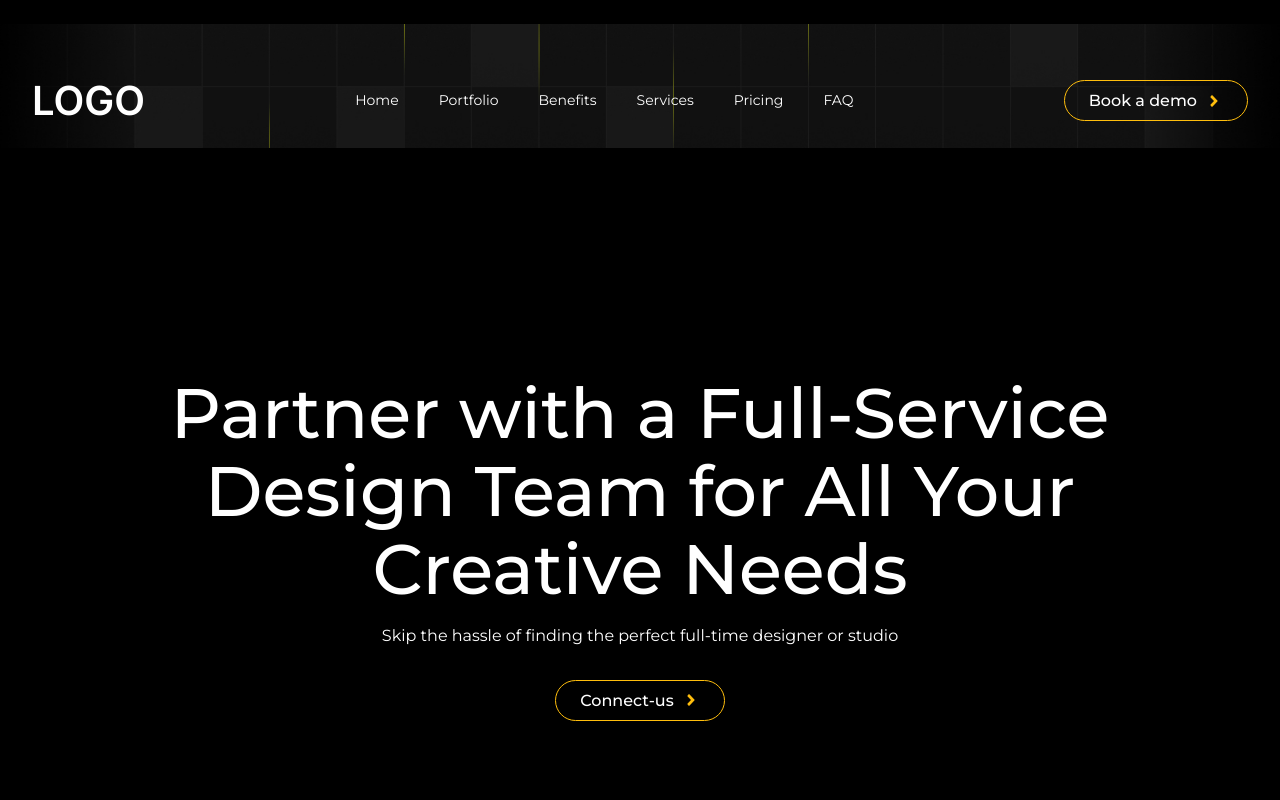
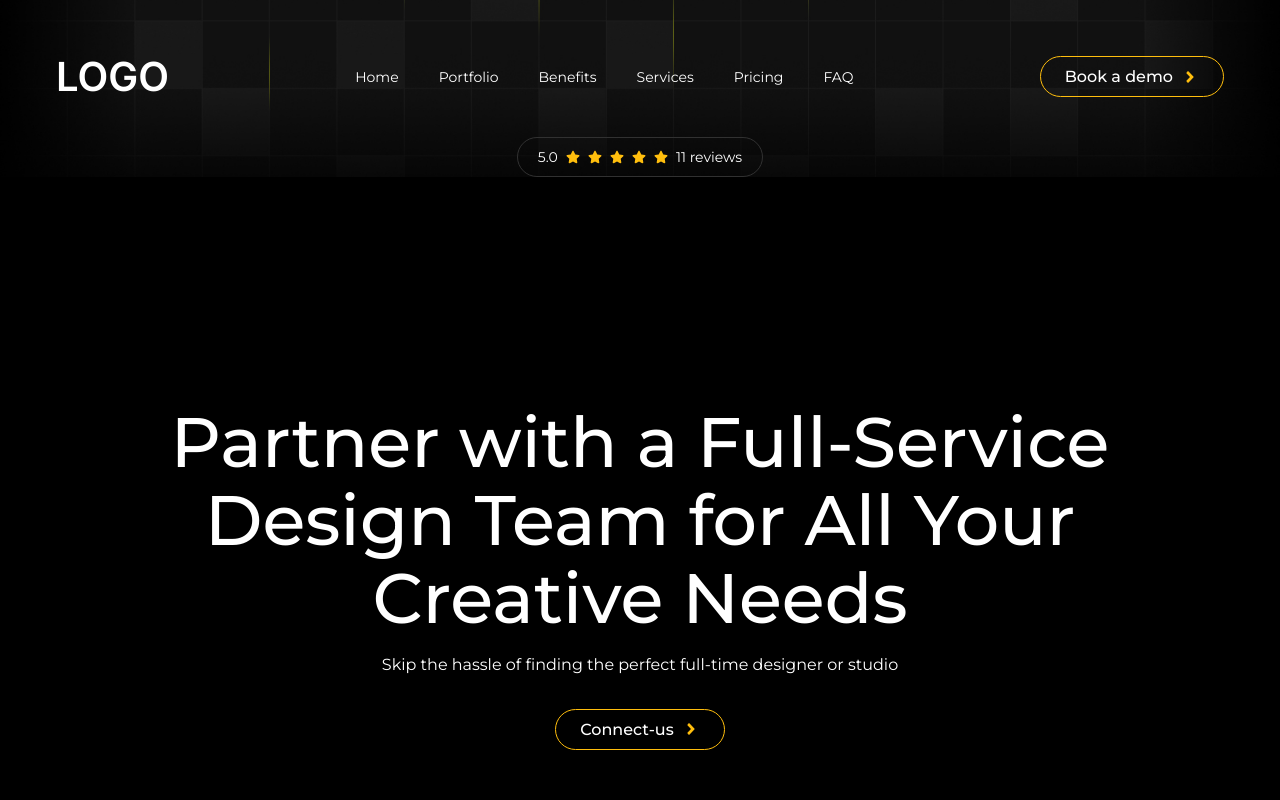
Before and after one commit to aswinullas18/Progbiz, a Next.js app: page / in a window 1280 px wide. Shown: the top 800 px of the page. Built offline with nearby package versions, Linux system fonts and the light colour scheme.

Commit message:
Updated-8

```diff
--- a/app/globals.css
+++ b/app/globals.css
@@ -4,10 +4,6 @@
   --font-montserrat: 'Montserrat', sans-serif;
 }
 
-html,body{
-  margin: 0;
-  padding: 0;
-}
 @keyframes scroll-left {
   0% {
     transform: translateX(0);
--- a/app/layout.tsx
+++ b/app/layout.tsx
@@ -17,7 +17,7 @@ export default function RootLayout({
   return (
     <html lang="en">
       <body className={`bg-black ${montserrat.className} ${inter.className} font-sans`}>
-        <div>Hello from layout</div>
+
         {children}
       </body>
     </html>
--- a/components/Home/Hero/Hero.tsx
+++ b/components/Home/Hero/Hero.tsx
@@ -1,13 +1,12 @@
-import { montserrat } from '@/lib/font';
-import { FaAngleRight } from 'react-icons/fa';
+import { montserrat } from '@/lib/font'
+import { FaAngleRight } from 'react-icons/fa'
 
 const Hero = () => {
   return (
-
-    <div className="relative w-full h-screen flex items-center  bg-black justify-center text-center -mt-34 z-1 px-4 overflow-visible">
-      <div className="w-full sm:w-[90%] md:w-[80%] max-w-screen-xl mx-auto flex flex-col items-center space-y-4">
+    <div className="relative w-full min-h-screen flex items-center justify-center bg-black text-center px-4 overflow-visible">
+      <div className="w-full sm:w-[90%] md:w-[80%] max-w-screen-xl mx-auto flex flex-col items-center space-y-4 mt-0">
         <h1
-          className={`text-[36px] sm:text-[50px] md:text-[60px] lg:text-[70px] font-medium leading-[110%] sm:leading-[72px] md:leading-[77.7px] tracking-[0] text-center align-middle text-white ${montserrat.className}`}
+          className={`text-[36px] sm:text-[50px] md:text-[60px] lg:text-[70px] font-medium leading-[110%] sm:leading-[72px] md:leading-[77.7px] tracking-[0] text-center text-white ${montserrat.className}`}
         >
           Partner with a Full-Service <br />
           Design Team for All Your <br />
@@ -15,18 +14,20 @@ const Hero = () => {
         </h1>
 
         <p
-          className={`text-center align-middle text-[14px] sm:text-[16px] leading-[20px] sm:leading-[23.2px] text-white font-normal ${montserrat.className}`}
+          className={`text-[14px] sm:text-[16px] leading-[20px] sm:leading-[23.2px] text-center text-white font-normal ${montserrat.className}`}
         >
           Skip the hassle of finding the perfect full-time designer or studio
         </p>
 
-        <button className={`group mt-2 sm:mt-4 flex items-center gap-2 bg-transparent border border-[#FFBE0D] text-white font-medium text-[14px] sm:text-[16px] leading-[23.2px] px-5 sm:px-6 py-2 rounded-full hover:bg-[#FFBE0D] hover:text-black transition ${montserrat.className}`}>
+        <button
+          className={`group mt-2 sm:mt-4 flex items-center gap-2 bg-transparent border border-[#FFBE0D] text-white font-medium text-[14px] sm:text-[16px] leading-[23.2px] px-5 sm:px-6 py-2 rounded-full hover:bg-[#FFBE0D] hover:text-black transition ${montserrat.className}`}
+        >
           Connect-us
           <FaAngleRight className="text-[#FFBE0D] text-lg group-hover:translate-x-1 transition-transform" />
         </button>
       </div>
     </div>
-  );
-};
+  )
+}
 
-export default Hero;
+export default Hero
--- a/components/Home/Home.tsx
+++ b/components/Home/Home.tsx
@@ -13,7 +13,7 @@ import Footer from './Footer/Footer'
 import ResponsiveNav from './Navbar/ResponsiveNav'
 
 const Home = () => {
-  return <div className='overflow-hidden'>
+  return <div >
     <ResponsiveNav/>
     <Hero/>
     <Proj/>
--- a/components/Home/Navbar/Nav.tsx
+++ b/components/Home/Navbar/Nav.tsx
@@ -1,45 +1,53 @@
 import React from 'react'
 import { NavLinks } from '@/constant/constant'
-import { inter,montserrat } from '@/lib/font'
-import { FaAngleRight } from 'react-icons/fa';
+import { inter, montserrat } from '@/lib/font'
+import { FaAngleRight, FaStar } from 'react-icons/fa'
 import Link from 'next/link'
 
 const Nav = () => {
-  return(
-   <div className="bg-[url(/images/HeroBg.jpg)] max-w-full bg-cover bg-center py-14 h-[260px] sm:px-8">
-      <div className="max-w-screen-xl mx-auto flex flex-col lg:flex-row items-center justify-between gap-6 bg-transparent ">
-        {/* Logo */}
-       <div className={`text-white text-[40px] font-semibold leading-[100%] tracking-[0] align-middle ${inter.className}`}>
+  return (
+    <div className="bg-[url(/images/HeroBg.jpg)] bg-cover bg-center px-4 sm:px-8 lg:px-14 pt-14 pb-0 min-w-full">
+      <div className="max-w-screen-xl mx-auto flex flex-col lg:flex-row items-center justify-between gap-6">
+        <div className={`text-white text-[36px] sm:text-[40px] font-semibold leading-[100%] tracking-[0] ${inter.className}`}>
           LOGO
         </div>
 
-        {/* Nav Links */}
-        <div className="flex flex-wrap  justify-center gap-6 lg:gap-10">
+        <div className="flex flex-wrap justify-center gap-4 sm:gap-6 lg:gap-10">
           {NavLinks.map((link) => (
             <Link
               key={link.id}
               href={link.url}
-      className={`text-white hover:text-[#FFBE0D] transition`}
+              className="text-white hover:text-[#FFBE0D] transition"
             >
-      <p
-        className={`text-[14px] leading-[20.3px] tracking-[0] font-normal align-middle ${montserrat.className}`}
-      >
+              <p className={`text-[12px] sm:text-[14px] leading-[20px] font-normal ${montserrat.className}`}>
                 {link.label}
               </p>
             </Link>
           ))}
         </div>
 
-        {/* Button */}
         <div>
-         <button className={`group whitespace-nowrap bg-transparent border border-[#FFBE0D] text-white text-[16px] leading-[23.2px] tracking-[0] font-medium align-middle px-6 py-2 rounded-full flex items-center gap-2 hover:bg-[#FFBE0D] hover:text-black transition ${montserrat.className}`}>
+          <button
+            className={`group whitespace-nowrap bg-transparent border border-[#FFBE0D] text-white text-[14px] sm:text-[16px] leading-[23px] font-medium px-5 sm:px-6 py-2 rounded-full flex items-center gap-2 hover:bg-[#FFBE0D] hover:text-black transition ${montserrat.className}`}
+          >
             Book a demo
             <FaAngleRight className="text-[#FFBE0D] text-lg group-hover:translate-x-1 transition-transform" />
           </button>
         </div>
       </div>
+
+      <div className="w-full flex justify-center mt-10">
+        <button
+          className={`text-white flex items-center gap-2 text-[14px] font-normal leading-none tracking-[0] align-middle rounded-3xl border border-[#313131] px-4 sm:px-5 sm:py-3 ${montserrat.className}`}
+        >
+          <span>5.0</span>
+          {Array.from({ length: 5 }).map((_, index) => (
+            <FaStar key={index} className="text-[#FFBE0D]" />
+          ))}
+          <span>11 reviews</span>
+        </button>
       </div>
-
+    </div>
   )
 }
 
```
Lines whose indentation alone changed are shown as unchanged.
